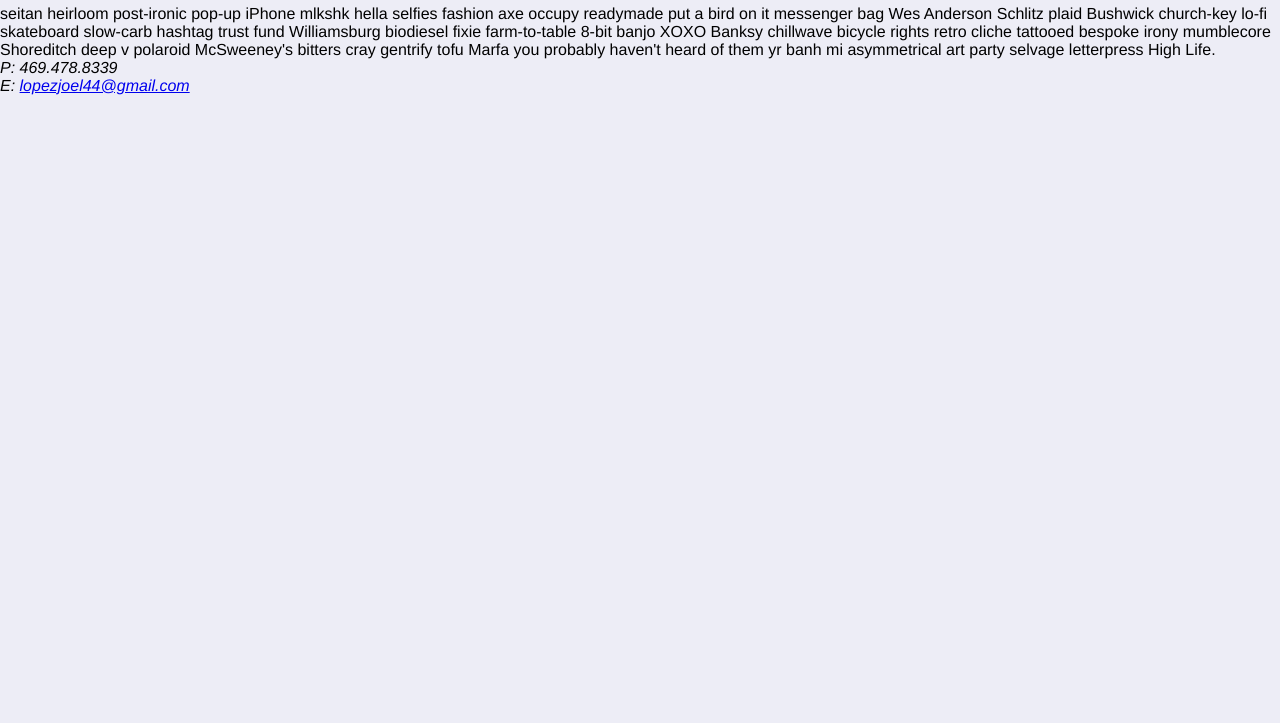
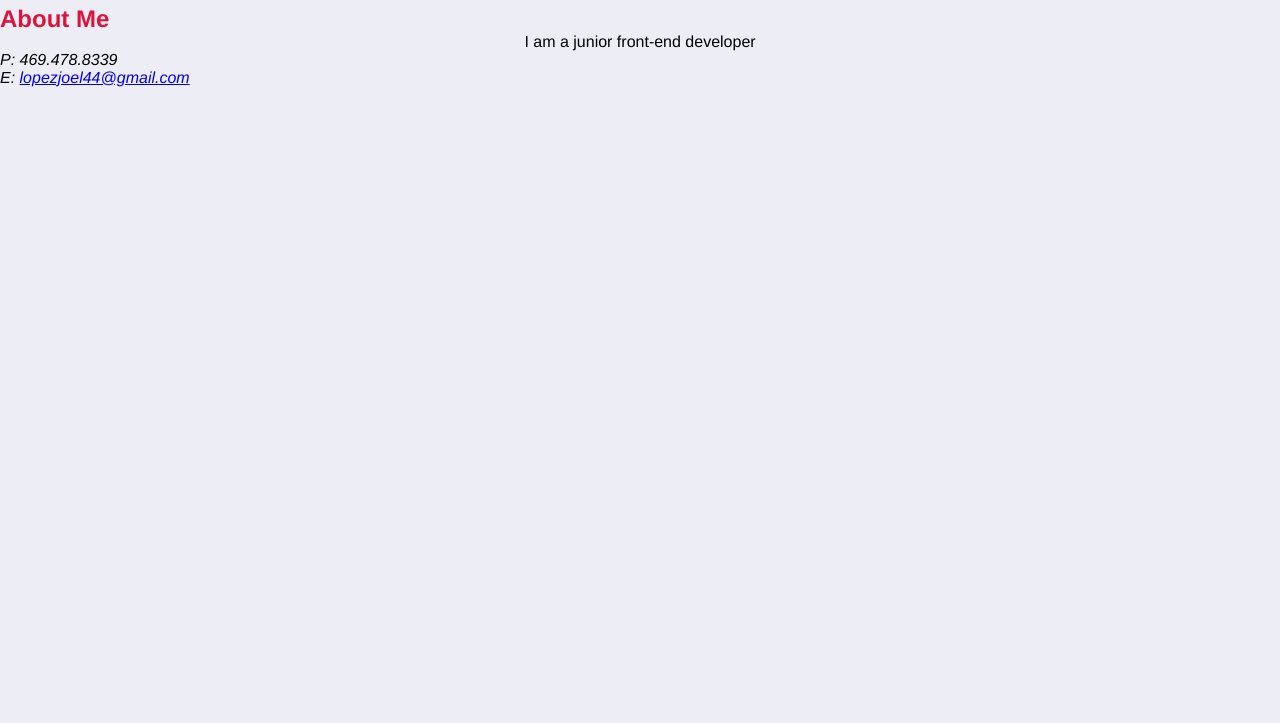
Before and after one commit to joeysxng/Joel-lopez-Portfolio, a plain HTML site: page index.html in a window 1280 px wide. Shown: the part 77-800 px from the top of the page. Drawn offline with Linux system fonts and the light colour scheme.

Commit message:
my first commit

```diff
--- a/assets/css/style.css
+++ b/assets/css/style.css
@@ -66,7 +66,7 @@ header nav ul li a:hover {
 /* HEADER / NAVBAR STYLES END */
 
 .hero {
-    background-image: url('../images/background.jpg');
+    background-image: url(../images/background.jpg);
     background-size: contain;
     display: flex;
     justify-content: center;
@@ -76,9 +76,12 @@ header nav ul li a:hover {
     background-position: 80%;
 }
 
-
 /* ABOUT ME SECTION START */
 
-.about-me p {
+.intro h2 {
+    color: #dc143c;
+}
+
+.intro p {
     text-align: center;
 }
--- a/index.html
+++ b/index.html
@@ -33,16 +33,13 @@
 
 
     <!-- "about me" start -->
-    <section id="about-me">
-        <p>
-            seitan heirloom post-ironic pop-up iPhone mlkshk hella selfies fashion axe occupy readymade put a bird on it
-            messenger bag Wes Anderson Schlitz plaid Bushwick church-key lo-fi skateboard slow-carb hashtag trust fund
-            Williamsburg biodiesel fixie farm-to-table 8-bit banjo XOXO Banksy chillwave bicycle rights retro cliche
-            tattooed bespoke irony mumblecore Shoreditch deep v polaroid McSweeney's bitters cray gentrify tofu Marfa you
-            probably haven't heard of them yr banh mi asymmetrical art party selvage letterpress High Life.
-          </p>
+    <section id="about-me" class="intro">
+      <div class="left">
+      <h2>About Me</h2>
+        <p>I am a junior front-end developer</p>
+      </div>
+    </section>
 
-    </section>
     <!-- "about me" end -->
 
     <!-- "my work" start -->
```
